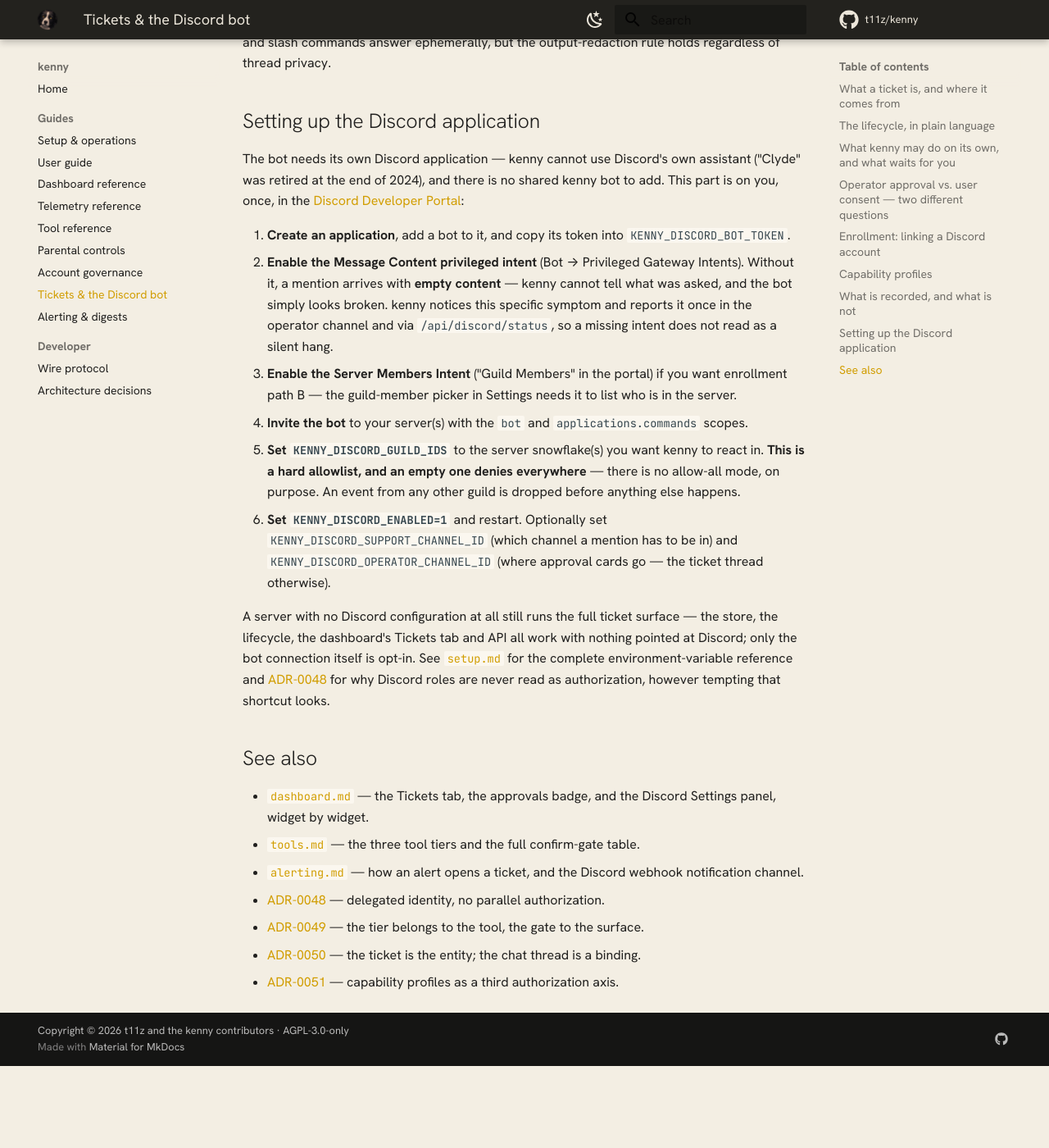
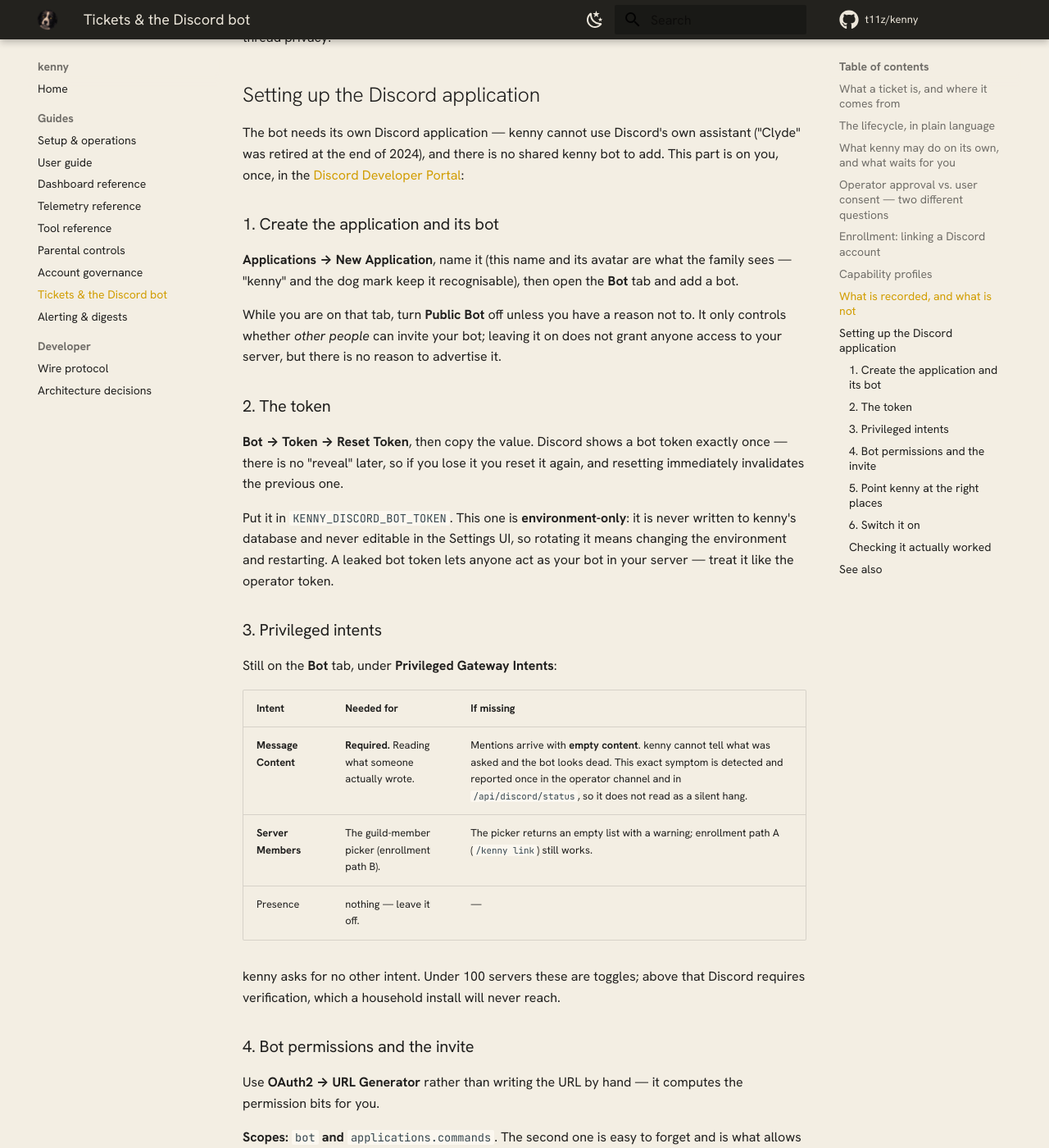
Before and after one commit to nullthrone/kenny, an MkDocs documentation site: the page built from docs/itsm.md, in a window 1280 px wide and 1400 px high, scrolled down 6570 px. Shown: the whole window at 82% size. Built offline with MkDocs 1.6.1 and Material for MkDocs 9.7.7, drawn with Linux system fonts in a browser that asks for light colours; comment, search, counter and statistics services are not loaded; before the commit the page ends 7870 px from its top, so only the background shows below that; some of the changed text lies outside the part shown.

Commit message:
fix(server): ship discord.py in the image, and make the surface usable
The published image could never run the Discord surface. discord.py is an
optional extra and the Dockerfile installed the project without it, so an
operator who set a bot token got a gateway that refused to start — and the
graceful degradation written for source installs turned that into a single log
line instead of an error. The container is kenny's deployment shape, and there
is no pip step there to add the extra at.

The root cause was a coupling between pyproject.toml and the Dockerfile that
nothing checked, so tests/test_packaging.py now checks it and fails closed: a new
extra counts as runtime-required unless it is explicitly classified otherwise.
Verified by reverting the Dockerfile line and watching the guard fail.

Refusing to start stays a designed outcome, but the reason now reaches the
operator where they configured it: the service records why, /api/discord/status
reports it, and the Settings panel shows it instead of an unexplained "not
connected".

Two interface fixes the operator asked for. The Tickets pages used the settings
wrapper, a 920px centred column, so a list with title, requester, agent and age
columns sat in a narrow card; they now use the full console width the fleet view
has. And the chat confirm-gate rendered inside the ~380px copilot rail, where a
PowerShell script is unreadable — the decision moves into a dialog wide enough to
read the call, which is what the assistant's own instructions already promise.
That dialog is deliberately not dismissable: no close cross, no click-outside, no
Escape. The gate fails closed either way, but an operator who believes they
denied something and did not is worse than one extra click. The inline card stays
as the anchor in the transcript and its buttons keep working.

docs/itsm.md gains the Developer Portal walkthrough it was missing: where the
token lives and that it is shown once, both privileged intents and what each
failure looks like, the exact scopes and bot permissions to tick, why channel
overwrites can still block a correctly invited bot, and how to tell the three
"not connected" causes apart.

Co-Authored-By: Claude Opus 5 <noreply@anthropic.com>
Claude-Session: https://claude.ai/code/session_014oURFJvsLMrmgSqn9Zrni2

```diff
--- a/docs/itsm.md
+++ b/docs/itsm.md
@@ -197,25 +197,114 @@ The bot needs its own Discord application — kenny cannot use Discord's own ass
 ("Clyde" was retired at the end of 2024), and there is no shared kenny bot to add. This
 part is on you, once, in the [Discord Developer Portal](https://discord.com/developers/applications):
 
-1. **Create an application**, add a bot to it, and copy its token into
-   `KENNY_DISCORD_BOT_TOKEN`.
-2. **Enable the Message Content privileged intent** (Bot → Privileged Gateway Intents).
-   Without it, a mention arrives with **empty content** — kenny cannot tell what was asked,
-   and the bot simply looks broken. kenny notices this specific symptom and reports it once
-   in the operator channel and via `/api/discord/status`, so a missing intent does not read
-   as a silent hang.
-3. **Enable the Server Members Intent** ("Guild Members" in the portal) if you want
-   enrollment path B — the guild-member picker in Settings needs it to list who is in the
-   server.
-4. **Invite the bot** to your server(s) with the `bot` and `applications.commands` scopes.
-5. **Set `KENNY_DISCORD_GUILD_IDS`** to the server snowflake(s) you want kenny to react in.
-   **This is a hard allowlist, and an empty one denies everywhere** — there is no
-   allow-all mode, on purpose. An event from any other guild is dropped before anything
-   else happens.
-6. **Set `KENNY_DISCORD_ENABLED=1`** and restart. Optionally set
-   `KENNY_DISCORD_SUPPORT_CHANNEL_ID` (which channel a mention has to be in) and
-   `KENNY_DISCORD_OPERATOR_CHANNEL_ID` (where approval cards go — the ticket thread
-   otherwise).
+### 1. Create the application and its bot
+
+**Applications → New Application**, name it (this name and its avatar are what the family
+sees — "kenny" and the dog mark keep it recognisable), then open the **Bot** tab and add a
+bot.
+
+While you are on that tab, turn **Public Bot** off unless you have a reason not to. It only
+controls whether *other people* can invite your bot; leaving it on does not grant anyone
+access to your server, but there is no reason to advertise it.
+
+### 2. The token
+
+**Bot → Token → Reset Token**, then copy the value. Discord shows a bot token exactly
+once — there is no "reveal" later, so if you lose it you reset it again, and resetting
+immediately invalidates the previous one.
+
+Put it in `KENNY_DISCORD_BOT_TOKEN`. This one is **environment-only**: it is never written
+to kenny's database and never editable in the Settings UI, so rotating it means changing
+the environment and restarting. A leaked bot token lets anyone act as your bot in your
+server — treat it like the operator token.
+
+### 3. Privileged intents
+
+Still on the **Bot** tab, under **Privileged Gateway Intents**:
+
+| Intent | Needed for | If missing |
+|---|---|---|
+| **Message Content** | **Required.** Reading what someone actually wrote. | Mentions arrive with **empty content**. kenny cannot tell what was asked and the bot looks dead. This exact symptom is detected and reported once in the operator channel and in `/api/discord/status`, so it does not read as a silent hang. |
+| **Server Members** | The guild-member picker (enrollment path B). | The picker returns an empty list with a warning; enrollment path A (`/kenny link`) still works. |
+| Presence | nothing — leave it off. | — |
+
+kenny asks for no other intent. Under 100 servers these are toggles; above that Discord
+requires verification, which a household install will never reach.
+
+### 4. Bot permissions and the invite
+
+Use **OAuth2 → URL Generator** rather than writing the URL by hand — it computes the
+permission bits for you.
+
+**Scopes:** `bot` **and** `applications.commands`. The second one is easy to forget and is
+what allows the slash commands to be registered; without it the bot joins and the
+`/kenny …` commands never appear.
+
+**Bot permissions** — check exactly these:
+
+| Permission | Why |
+|---|---|
+| View Channels | See the support and operator channels at all |
+| Send Messages | Reply, and post approval cards |
+| Send Messages in Threads | Everything after a ticket is opened happens in a thread |
+| Create Private Threads | A ticket thread is private by default (`KENNY_DISCORD_PRIVATE_THREADS`) |
+| Manage Threads | Archive and lock a thread when its ticket closes |
+| Read Message History | Read the thread it is working in |
+| Embed Links | Approval cards are embeds |
+
+Nothing else. kenny never posts files or images to Discord — screenshots, file contents and
+event-log text are deliberately kept on the server — so it needs no attachment permission,
+and it never moderates, so it needs no kick, ban or role permission. If you are tempted to
+grant Administrator to "make it work", don't: it will not fix a missing intent, which is the
+usual real cause.
+
+Open the generated URL, pick your server, and authorise.
+
+**Channel overwrites can still block it.** Server-level permissions are not the whole story
+— if the support or operator channel has its own permission overwrites, add the bot's role
+there too. A bot that can see the server but not the channel behaves exactly like one that
+was never invited.
+
+### 5. Point kenny at the right places
+
+Turn on **User Settings → Advanced → Developer Mode**, then right-click a server or channel
+and **Copy ID** to get the snowflakes for:
+
+- **`KENNY_DISCORD_GUILD_IDS`** — the server(s) kenny may react in. **This is a hard
+  allowlist and an empty one denies everywhere**; there is no allow-all mode, on purpose. An
+  event from any other guild is dropped before anything else happens, including before the
+  author is looked up.
+- **`KENNY_DISCORD_SUPPORT_CHANNEL_ID`** — where a mention opens a ticket.
+- **`KENNY_DISCORD_OPERATOR_CHANNEL_ID`** — where approval cards go (the ticket thread
+  otherwise).
+
+Restrict the operator channel to yourself as good hygiene — but understand what that is and
+is not. Deciding an approval requires the kenny `operator` role either way; channel
+visibility governs who *sees* the card, not who may act on it. Discord roles are never read
+as authorization ([ADR-0048](adr/0048-delegated-identity-from-a-chat-platform.md)), so this
+is defence in depth, not the control.
+
+### 6. Switch it on
+
+Set `KENNY_DISCORD_ENABLED=1` and restart. The bot connects on startup; nothing happens
+before that, and nothing happens at all without a token.
+
+### Checking it actually worked
+
+**Settings → Discord** shows the gateway status. Three things it will tell you:
+
+- **connected** — the gateway is up.
+- **failed to start** with a reason — most often the optional `discord.py` dependency is
+  missing from a source install (the published image ships it), or the token is rejected.
+- a **Message Content** warning — the intent is off; mentions are arriving empty.
+
+Then mention the bot in the support channel. You should get a private thread. If nothing
+happens at all, work down: is the account linked (`/kenny whoami`), is the guild on the
+allowlist, can the bot see the channel?
+
+An unmapped Discord account is **completely inert** by design — no thread, no reply, not
+even a model call — so "the bot ignores me" is the expected behaviour before enrollment,
+not a fault.
 
 A server with no Discord configuration at all still runs the full ticket surface — the
 store, the lifecycle, the dashboard's Tickets tab and API all work with nothing pointed at
```
Also changed, not shown: docs/assets/screenshots/ticket-detail.png, docs/assets/screenshots/tickets.png, 5 other files.
